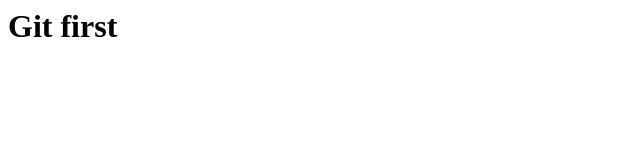
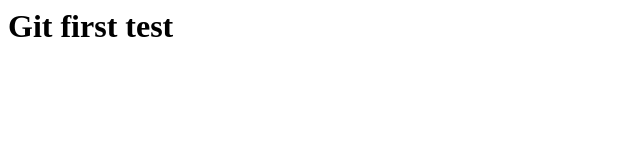
Before and after one commit to 63070016/testgit, a plain HTML site: page index.html in a window 1280 px wide. Shown: the full height of the page, 0-640 px from the left. Drawn offline with Linux system fonts and the light colour scheme.

Commit message:
add text test

```diff
--- a/index.html
+++ b/index.html
@@ -5,6 +5,6 @@
     <title>Document</title>
 </head>
 <body>
-    <h1>Git first</h1>
+    <h1>Git first test</h1>
 </body>
 </html>
```
